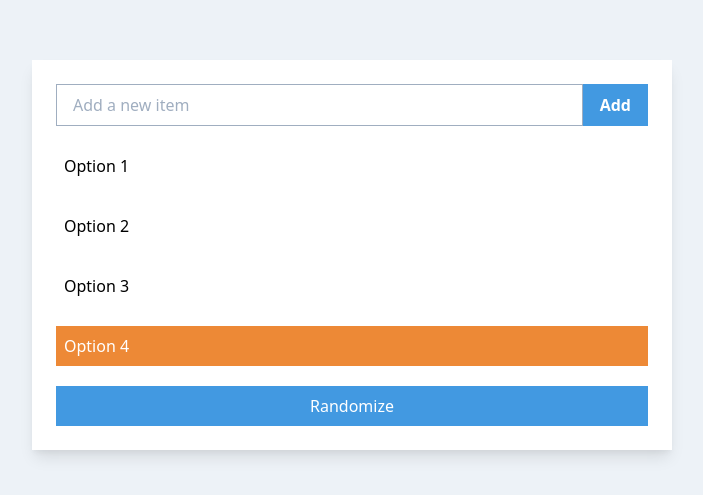
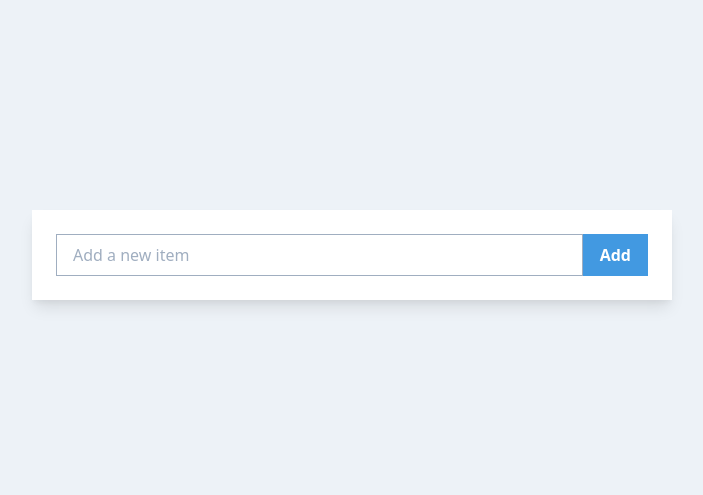
Before and after one commit to Adekunle27/React_Random_Picker, a React (Create React App) app: page / in a window 1280 px wide. Shown: the part 145-640 px from the top of the page, without its empty margins (288-991 px from the left). Built offline with nearby package versions, Linux system fonts and the light colour scheme; the HTML template or start-up script is replaced by a standard one.

Commit message:
removed def value

```diff
--- a/src/App.js
+++ b/src/App.js
@@ -13,27 +13,8 @@ import './App.css';
 // button (top) -> add to list ✅
 // button (bottom) -> trigger the randomizer ✅
 
-const defaultItems = [
-	{
-		text: 'Option 1',
-		selected: false
-	},
-	{
-		text: 'Option 2',
-		selected: false
-	},
-	{
-		text: 'Option 3',
-		selected: false
-	},
-	{
-		text: 'Option 4',
-		selected: true
-	}
-];
-
 function App() {
-	const [items, setItems] = useState(defaultItems);
+	const [items, setItems] = useState([]);
 	const [inputValue, setInputValue] = useState('');
 
 	const handleSubmit = e => {
```
